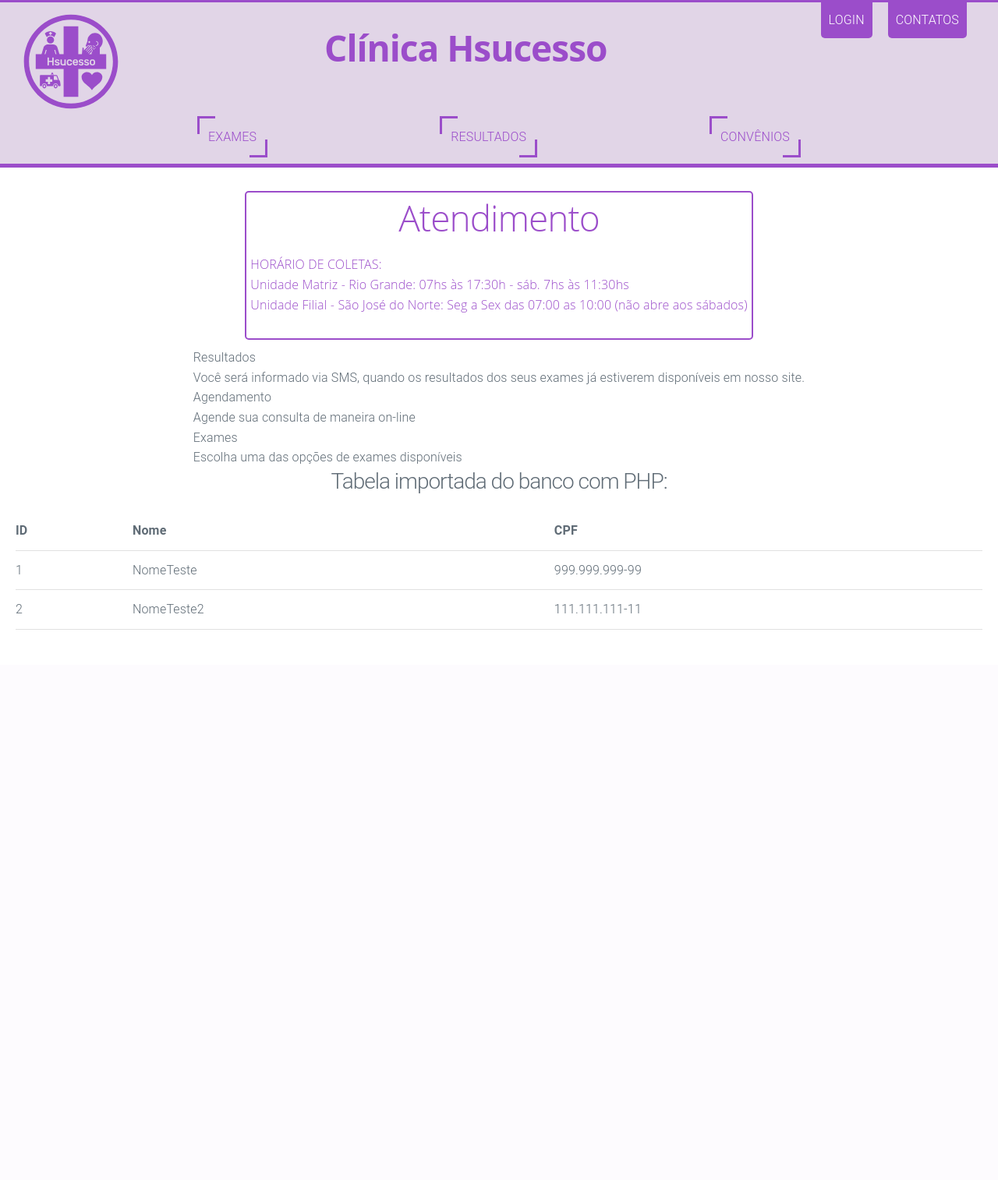
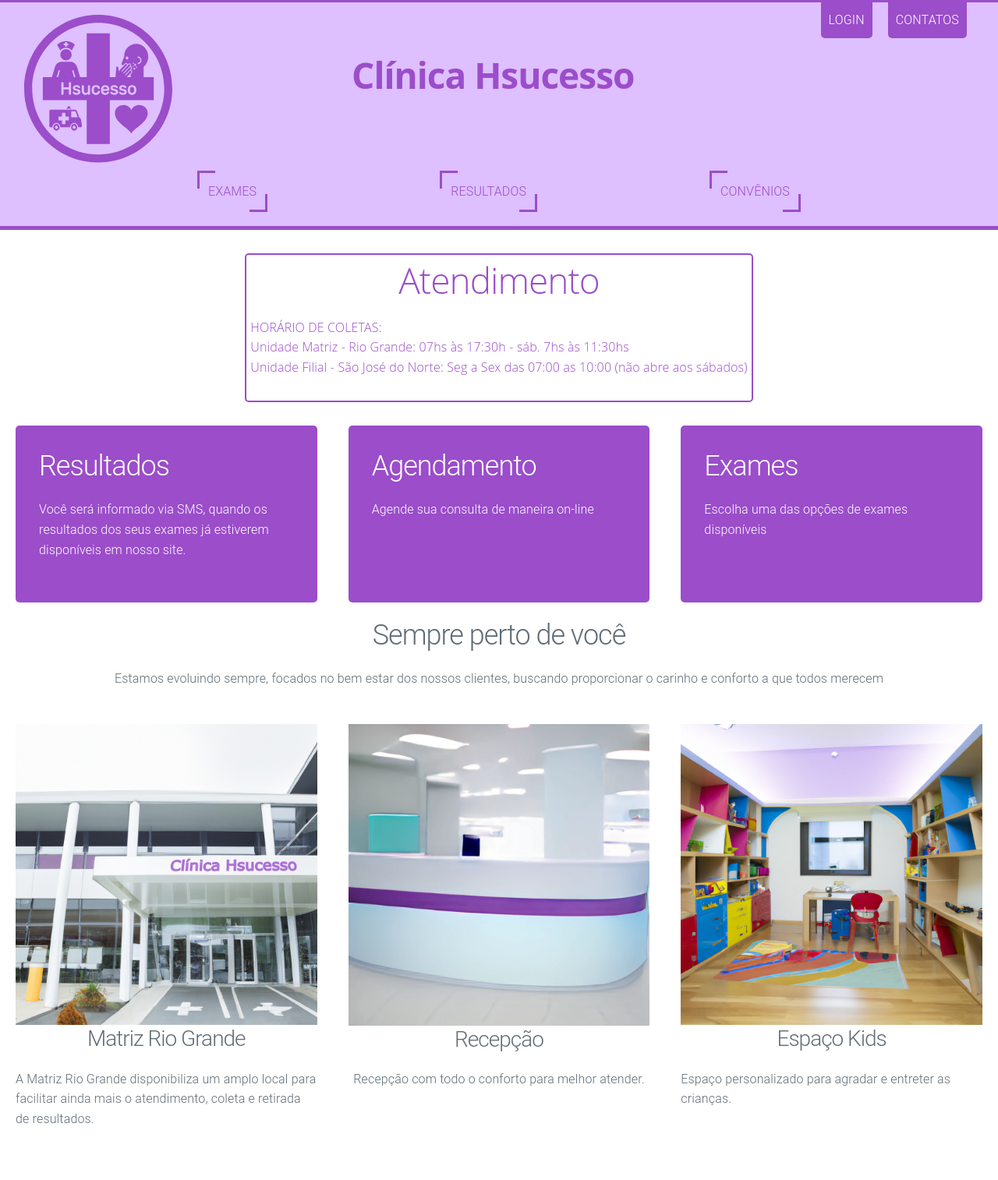
Before and after one commit to DarkPixel100/BD-4Bim-2022, a PHP site: page /php/index.php in a window 1280 px wide. Shown: the whole page at 78% size. Before the commit the page ends 808 px from the top, so only its background shows below. Run offline with PHP 8.4, Linux system fonts and the light colour scheme; data comes from the database, SQL or seed files in the repository; some libraries are stand-ins or nearby versions.

Commit message:
imagens+logoNova+grid+proporções
Co-autoredby: Sofia Machado <sofia25.machado@gmail.com>

```diff
--- a/css/geral.css
+++ b/css/geral.css
@@ -1,8 +1,14 @@
 @import url("./variaveis.css");
+
+/* * {
+  min-width: unset !important;
+  outline: red 1px solid;
+} */
 
 html,
 body {
   height: 100%;
+  width: 100%;
 }
 
 /* HEADER: */
@@ -12,9 +18,9 @@ body {
   display: flex;
   flex-wrap: wrap;
   justify-content: space-between;
-  padding-inline: 3rem;
   border-top: 3px solid var(--main);
   border-bottom: 5px solid var(--main);
+  padding: 0 3rem 1rem 3rem;
 }
 
 #box {
@@ -22,6 +28,7 @@ body {
   display: flex;
   flex-direction: row;
   justify-content: space-between;
+  flex-wrap: wrap;
 }
 
 #box > h1 {
@@ -33,7 +40,7 @@ body {
 }
 
 #box > img {
-  max-width: 10%;
+  max-width: 15vw;
   margin-top: 1.5rem;
 }
 
@@ -114,6 +121,7 @@ nav > a:hover::after {
   display: flex;
   flex-direction: column;
   align-items: center;
+  justify-content: space-around;
 }
 
 #inicio {
@@ -127,6 +135,7 @@ nav > a:hover::after {
   flex-direction: column;
   align-items: center;
   color: var(--main);
+  /* margin-bottom: 5vw; */
 }
 /* Linha de centralização */
 /* hr {
@@ -135,3 +144,71 @@ nav > a:hover::after {
     width: 4px;
     position: fixed;
 } */
+#caixas {
+  display: grid;
+  grid-template-columns: repeat(3, minmax(0,1fr));
+  gap: 4rem;
+  margin-block: 2rem;
+}
+
+#caixas > div{
+  background-color: var(--main);
+  color: white;
+  border-radius: 5px;
+  padding: 3rem;
+}
+
+#fotosLocal {
+  display: grid;
+  grid-template-columns: repeat(3, minmax(0, 1fr));
+  gap: 4rem;
+  margin-block: 2rem;
+}
+
+#fotosLocal > div {
+  /* margin: auto; */
+  display: flex;
+  flex-direction: column;
+  align-items: center;
+}
+
+
+#fotosLocal > img {
+  max-width: 50%;
+  border: 5px solid var(--main);
+  cursor: pointer;
+}
+
+#fotosLocal > img:hover {
+  border: 5px solid #c76dff;
+  opacity: 0.9;
+}
+
+#fotosLocal > h3 {
+  margin-bottom: .3em;
+  text-align: center;
+}
+
+#fotosLocal > p {
+  max-width: 70%;
+}
+
+@media screen and (max-width: 870px){
+  #abas {
+    width: 100%;
+    display: flex;
+    justify-content: center;
+  }
+
+  #abas > a {
+    border-radius: 5px;
+  }
+
+  #caixas {
+    grid-template-columns: unset;
+  }
+
+  #fotosLocal {
+    grid-template-columns: unset;
+  }
+}
--- a/css/variaveis.css
+++ b/css/variaveis.css
@@ -1,4 +1,6 @@
 :root {
     --main: #9b4dca;
-    --sec : #E1D5E7;
+    --mainFocus: #8634b9;
+    --sec : #debfff;
+    /* --sec : #E1D5E7; */
 }
--- a/php/index.php
+++ b/php/index.php
@@ -12,24 +12,49 @@
 </head>
 
 <body>
-    <?php include './header_inc.php';?>
+    <?php include './header_inc.php'; ?>
     <div id="wrapper">
         <div id="inicio">
             <h1>Atendimento</h1>
             <p>HORÁRIO DE COLETAS:<br>Unidade Matriz - Rio Grande: 07hs às 17:30h - sáb. 7hs às 11:30hs<br>Unidade Filial - São José do Norte: Seg a Sex das 07:00 as 10:00 (não abre aos sábados)</p>
         </div>
         <div id="caixas">
-            <div id="Resultados-box">
-            Resultados<br>Você será informado via SMS, quando os resultados dos seus exames já estiverem disponíveis em nosso site.
+            <div>
+                <h2>Resultados</h2>
+                <p>
+                    Você será informado via SMS, quando os resultados dos seus exames já estiverem disponíveis em nosso site.
+                </p>
             </div>
-            <div id="Agendamento-box">
-            Agendamento<br>Agende sua consulta de maneira on-line
+            <div>
+                <h2> Agendamento </h2>
+                <p> Agende sua consulta de maneira on-line</p>
             </div>
-            <div id="Exame-box">
-            Exames<br>Escolha uma das opções de exames disponíveis
+            <div>
+                <h2> Exames </h2>
+                <p> Escolha uma das opções de exames disponíveis </p>
             </div>
         </div>
-        <h3>Tabela importada do banco com PHP:</h3>
+        <h2>Sempre perto de você</h2>
+        <p>Estamos evoluindo sempre, focados no bem estar dos nossos clientes, buscando proporcionar o carinho e conforto a que todos merecem</p>
+        <div id="fotosLocal">
+            <div>
+                <img src="../img/matrizRG.png" alt="">
+                <h3>Matriz Rio Grande</h3>
+                <p>A Matriz Rio Grande disponibiliza um amplo local para facilitar ainda mais o atendimento, coleta e retirada de resultados.</p>
+            </div>
+            <div>
+                <img src="../img/recepcao.png" alt="">
+                <h3>Recepção</h3>
+                <p>Recepção com todo o conforto para melhor atender.</p>
+            </div>
+            <div>
+                <img src="../img/espacoKids.png" alt="">
+                <h3>Espaço Kids</h3>
+                <p>Espaço personalizado para agradar e entreter as crianças.</p>
+            </div>
+        </div>
+
+        <!-- <h3>Tabela importada do banco com PHP:</h3>
         <?php
         $db = new SQLite3("../db/hsucesso.db");
         $db->exec("PRAGMA foreign_keys = ON");
@@ -53,7 +78,7 @@
         }
         echo '</table>';
         $db->close();
-        ?>
+        ?> -->
     </div>
 </body>
 
```
Also changed, not shown: img/2c12c2d0-02e0-4c28-a947-e791affa15b8.webp (added), img/Clinica Hsucesso-Logo-Old.svg (added), img/Clinica Hsucesso-Logo.svg, img/espacoKids.png (added), img/matrizRG.png (added), img/recepcao.png (added), img/saudecaixa.png (added).
